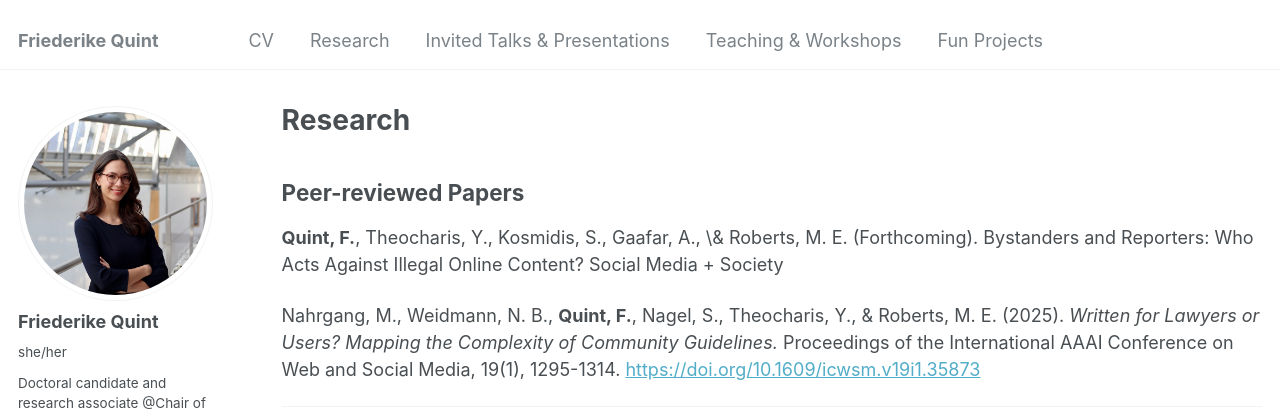
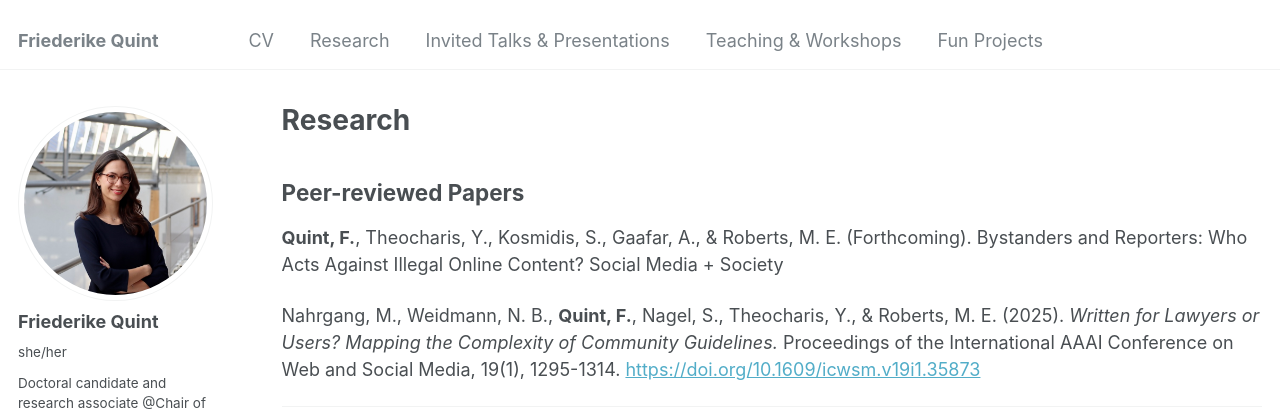
Before and after one commit to friederikequint/friederikequint.github.io, a Jekyll site: the page built from _pages/publications.md, in a window 1280 px wide and 1172 px high. Shown: the top 415 px of the window. Built offline with Jekyll 4.4.1, drawn with Linux system fonts in a browser that asks for light colours; some web fonts are replaced.

```diff
--- a/_pages/publications.md
+++ b/_pages/publications.md
@@ -7,7 +7,7 @@ author_profile: true
 
 ## Peer-reviewed Papers
 
-**Quint, F.**, Theocharis, Y., Kosmidis, S., Gaafar, A., \& Roberts, M. E. (Forthcoming).
+**Quint, F.**, Theocharis, Y., Kosmidis, S., Gaafar, A., & Roberts, M. E. (Forthcoming).
 Bystanders and Reporters: Who Acts Against Illegal Online Content? Social Media + Society
 
 Nahrgang, M., Weidmann, N. B., **Quint, F.**, Nagel, S., Theocharis, Y., & Roberts, M. E. (2025). *Written for Lawyers or Users? Mapping the Complexity of Community Guidelines.*
```
